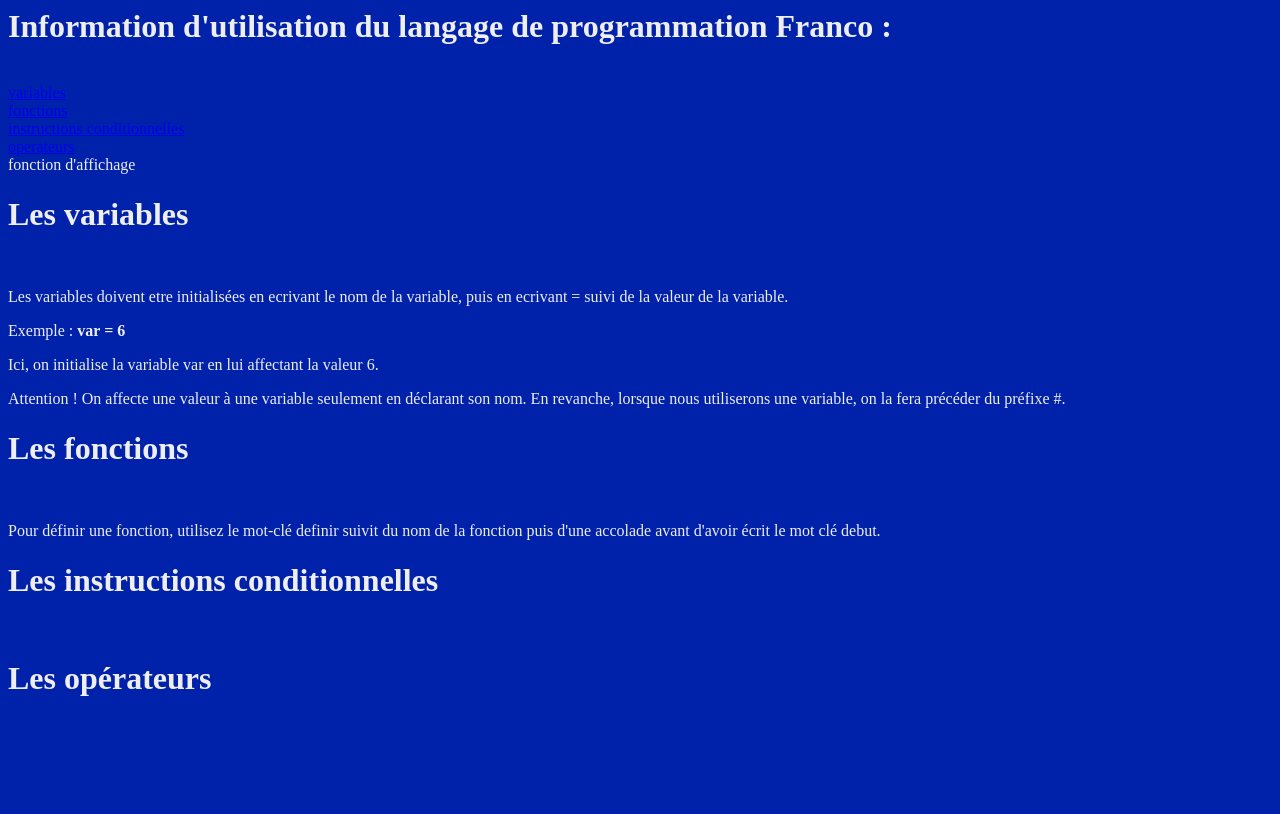
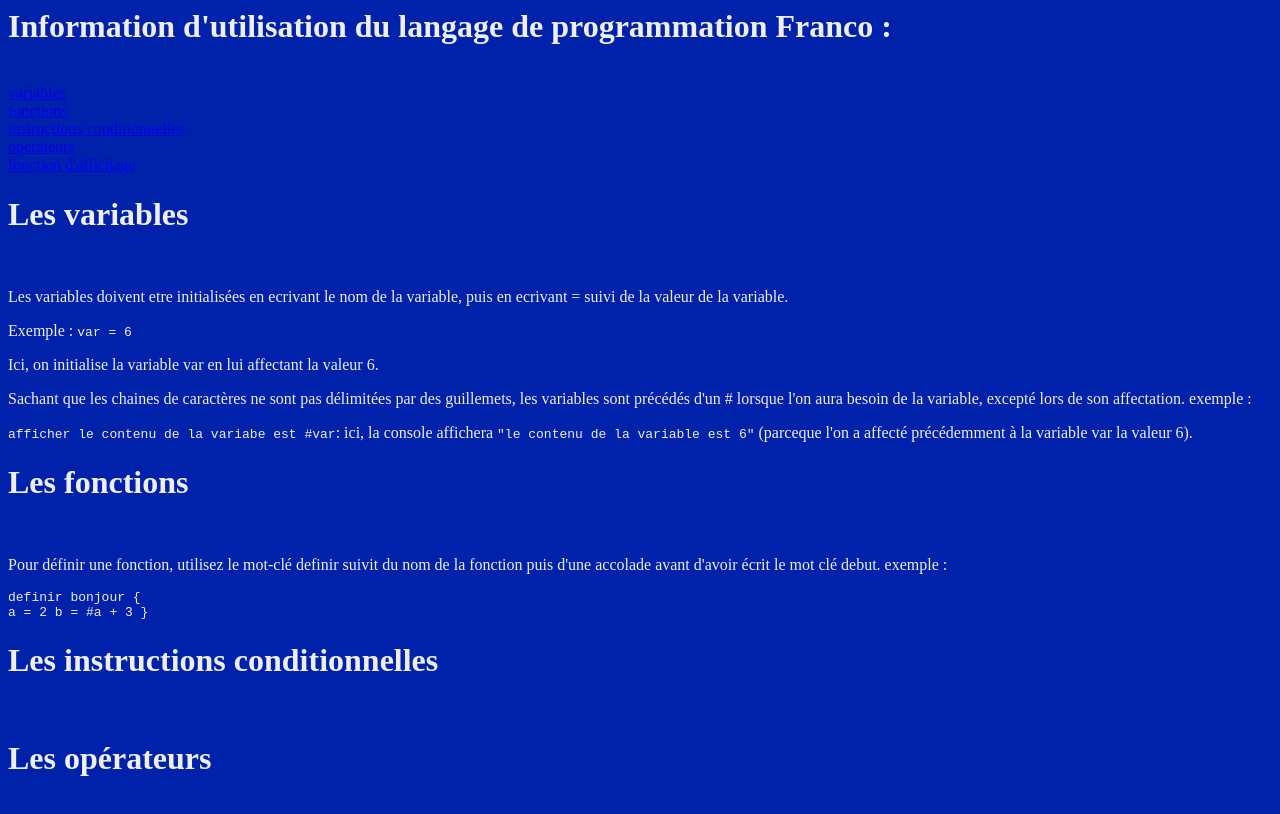
Before and after one commit to Geekdu25/Franco, a plain HTML site: page doc/index.html in a window 1280 px wide. Drawn offline with Linux system fonts and the light colour scheme.

Commit message:
Add files via upload

```diff
--- a/doc/index.html
+++ b/doc/index.html
@@ -11,14 +11,20 @@
 <a href="#func">fonctions</a><br />
 <a href="#si">instructions conditionnelles</a><br />
 <a href="#oper">operateurs</a><br />
-<a>fonction d'affichage</a><br />
+<a href="#afficher">fonction d'affichage</a><br />
 <h1><a name="var">Les variables</a></h1><br />
 <p>Les variables doivent etre initialisées en ecrivant le nom de la variable, puis en ecrivant = suivi de la valeur de la variable.</p>
-<p>Exemple : <b>var = 6</b></p>
+<p>Exemple : <code>var = 6</code></p>
 <p>Ici, on initialise la variable var en lui affectant la valeur 6.</p>
-<p class="attention">Attention ! On affecte une valeur à une variable seulement en déclarant son nom. En revanche, lorsque nous utiliserons une variable, on la fera précéder du préfixe #.</p>
+<p>Sachant que les chaines de caractères ne sont pas délimitées par des guillemets, les variables sont précédés d'un # lorsque l'on aura besoin de la variable, excepté lors de son affectation. exemple :</p>
+<p><code>afficher le contenu de la variabe est #var</code>: ici, la console affichera <code>"le contenu de la variable est 6"</code> (parceque l'on a affecté précédemment à la variable var la valeur 6).</p>
 <h1><a name="func">Les fonctions</a></h1><br />
-<p>Pour définir une fonction, utilisez le mot-clé definir suivit du nom de la fonction puis d'une accolade avant d'avoir écrit le mot clé debut.</p>
+<p>Pour définir une fonction, utilisez le mot-clé definir suivit du nom de la fonction puis d'une accolade avant d'avoir écrit le mot clé debut. exemple :</p>
+<p><code>definir bonjour {<br />
+a = 2
+b = #a + 3
+}
+</code></p>
 <h1><a name="si">Les instructions conditionnelles</a></h1><br />
 <h1><a name="oper">Les opérateurs</a></h1><br />
 </body>
```
